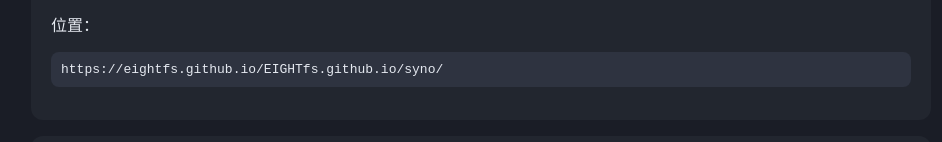
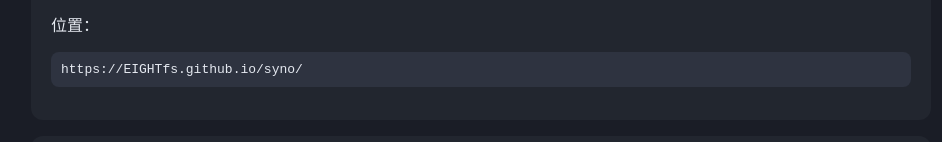
Before and after one commit to EIGHTfs/EIGHTfs.github.io, a plain HTML site: page syno/index.html in a window 1280 px wide. Shown: the part 305-447 px from the top of the page, without its empty margins (159-1101 px from the left). Drawn offline with Linux system fonts and the light colour scheme.

Commit message:
fix: 套件源地址改为 user Pages 根路径

```diff
--- a/syno/index.html
+++ b/syno/index.html
@@ -20,7 +20,7 @@
 <p>套件中心 → 设置 → 套件来源 → 新增：</p>
 <p>名称：<code>DeepSeek Harness NAS</code></p>
 <p>位置：</p>
-<pre style="background:#2e3340;padding:10px;border-radius:8px;">https://eightfs.github.io/EIGHTfs.github.io/syno/</pre>
+<pre style="background:#2e3340;padding:10px;border-radius:8px;">https://EIGHTfs.github.io/syno/</pre>
 </div>
 
 <div class="box">
```
